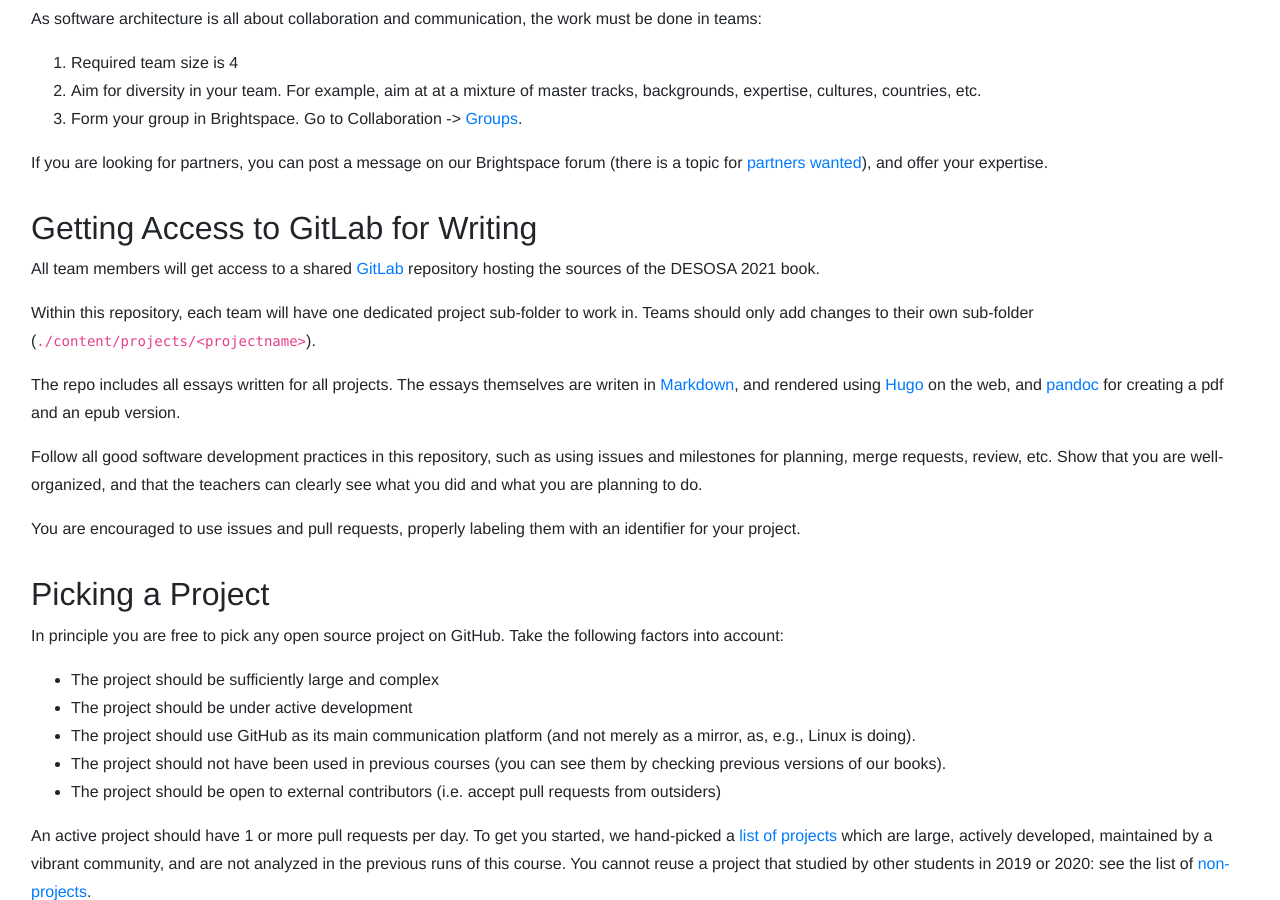
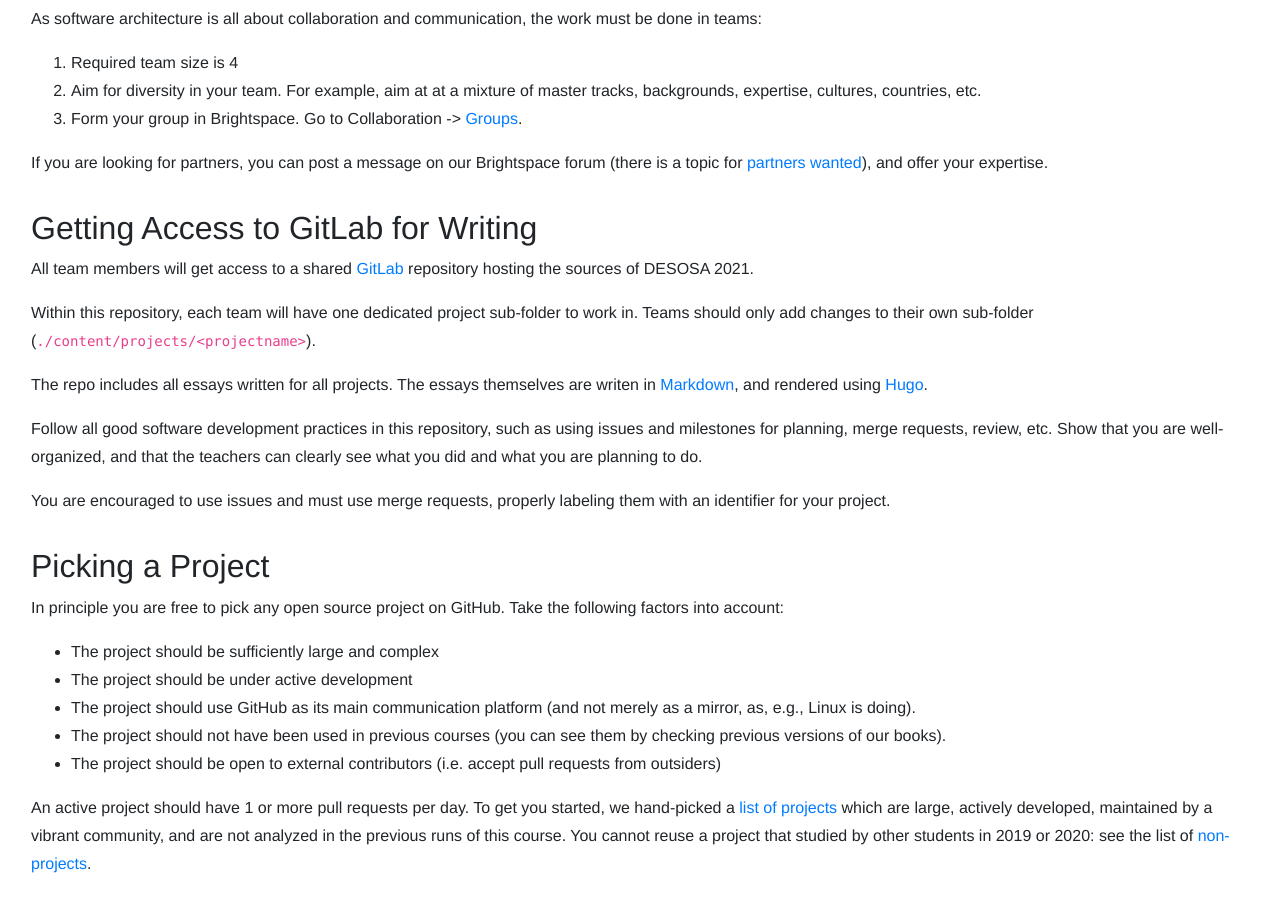
Before and after one commit to SERG-Delft/delftswa, a Jekyll site: the page built from 2021/assignment.md, in a window 1280 px wide and 900 px high, scrolled down 679 px. Built offline with Jekyll 4.4.1, drawn with Linux system fonts in a browser that asks for light colours.

Commit message:
Update GitLab access text
Remove pandoc reference
Make the use of merge requests mandatory

```diff
--- a/2021/assignment.md
+++ b/2021/assignment.md
@@ -25,23 +25,20 @@ If you are looking for partners, you can post a message on our Brightspace forum
 
 ## Getting Access to GitLab for Writing
 
-All team members will get access to a shared [GitLab][gitlab-desosa] repository hosting the sources of the DESOSA 2021 book.
+All team members will get access to a shared [GitLab][gitlab-desosa] repository hosting the sources of DESOSA 2021.
 
 Within this repository, each team will have one dedicated project sub-folder to work in.
 Teams should only add changes to their own sub-folder (`./content/projects/<projectname>`).
 
-The repo includes all essays written for all projects. The essays themselves are writen in [Markdown], and rendered using [Hugo] on the web, and [pandoc] for creating a pdf and an epub version.
+The repo includes all essays written for all projects. The essays themselves are writen in [Markdown], and rendered using [Hugo].
 
 Follow all good software development practices in this repository, such as using issues and milestones for planning, merge requests, review, etc. Show that you are well-organized, and that the teachers can clearly see what you did and what you  are planning to do.
 
-You are encouraged to use issues and pull requests, properly labeling them with an identifier for your project.
+You are encouraged to use issues and must use merge requests, properly labeling them with an identifier for your project.
 
 [gitlab-desosa]: https://gitlab.ewi.tudelft.nl/in4315/2020-2021/desosa2021
-[jekyll]: https://jekyllrb.com/
 [hugo]: https://gohugo.io/
 [markdown]: https://daringfireball.net/projects/markdown/
-[pandoc]: https://pandoc.org/MANUAL.html
-
 
 <a id="picking"></a>
 
```
